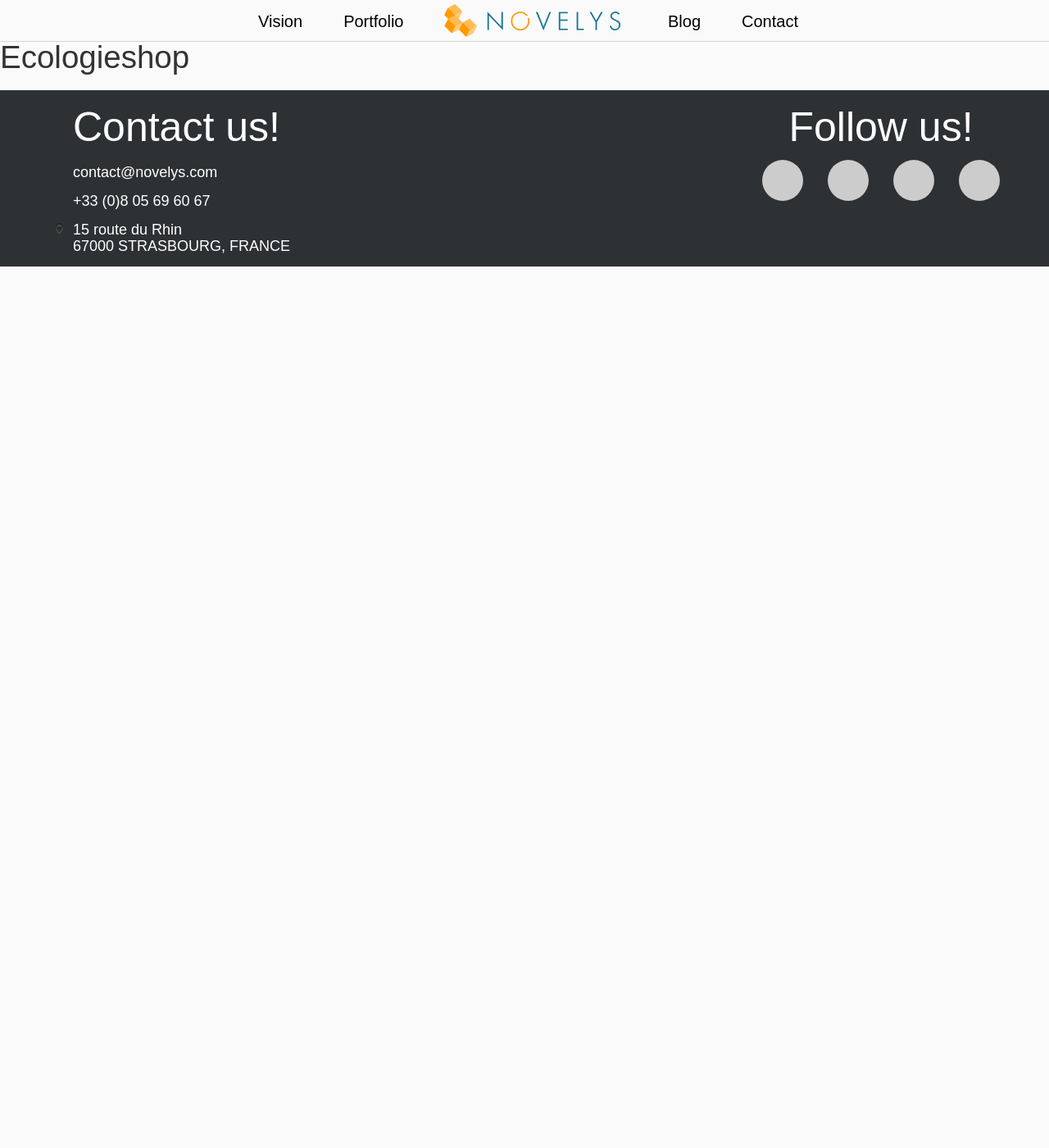
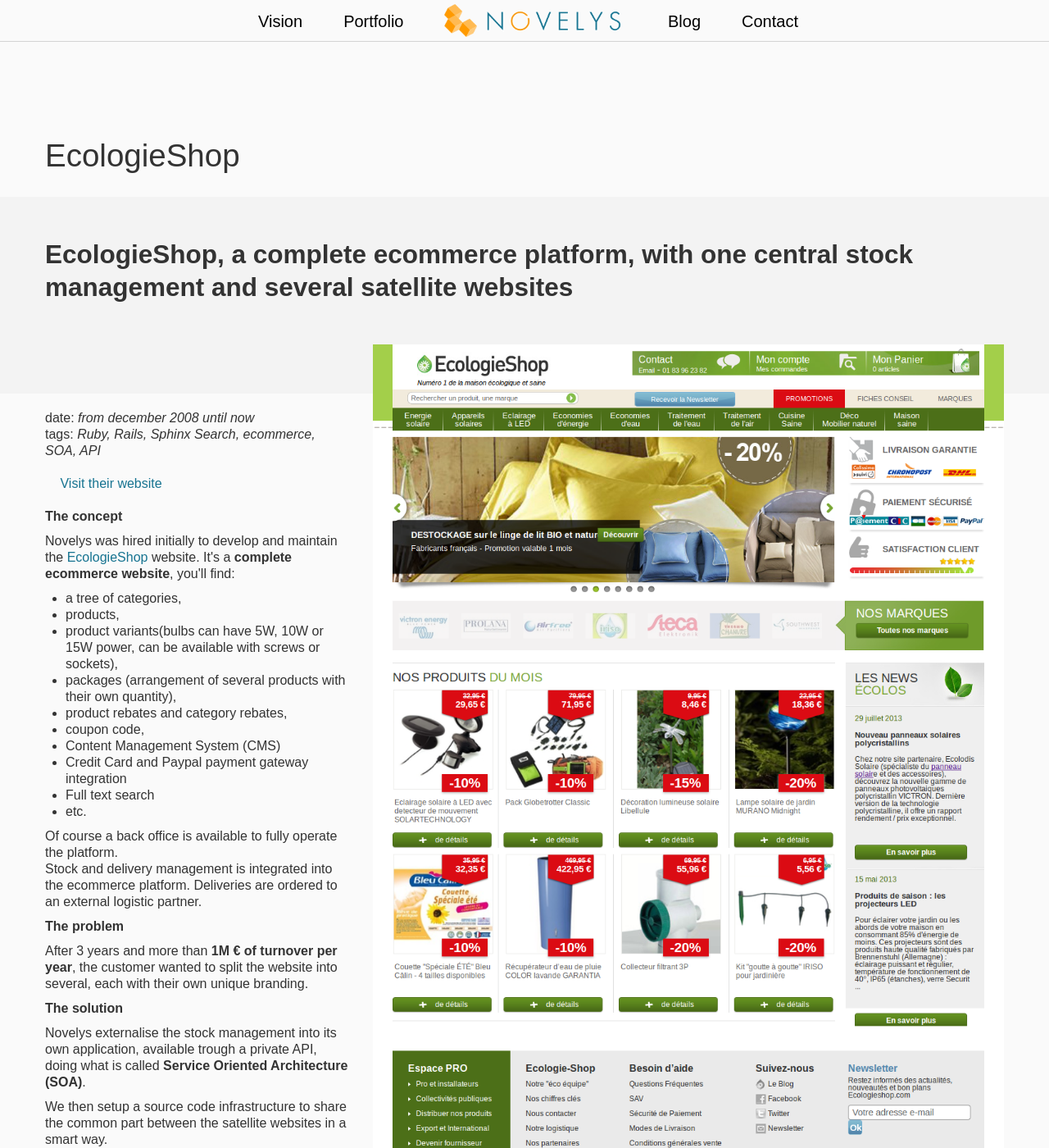
Before and after one commit to novelys/novelys.github.com, a Jekyll site: the page built from portfolio/_posts/2008-12-01-ecologieshop.html, in a window 1280 px wide and 1400 px high. Shown: the whole window at 82% size. Built offline with Jekyll 4.4.1, drawn with Linux system fonts in a browser that asks for light colours; nearby versions of some CDN libraries; some of the changed text lies outside the part shown.

Commit message:
ecologieshop portfolio page, refined portfolio pages

```diff
--- a/css/extra.css
+++ b/css/extra.css
@@ -89,8 +89,13 @@
     margin: 10px 0;
     display: block; }
   body.portfolio_detail section.realcontent .timeframe {
-    font-style: italic;
+    margin-bottom: 0; }
+    body.portfolio_detail section.realcontent .timeframe span {
+      font-style: italic; }
+  body.portfolio_detail section.realcontent .tags {
     margin-bottom: 20px; }
+    body.portfolio_detail section.realcontent .tags span {
+      font-style: italic; }
   body.portfolio_detail section.realcontent img.intro {
     margin-top: -80px; }
   body.portfolio_detail section.realcontent a.featured {
--- a/css/extra.sass
+++ b/css/extra.sass
@@ -96,8 +96,13 @@
           margin: 10px 0
           display: block
         .timeframe
-          font-style: italic
+          margin-bottom: 0
+          span
+            font-style: italic
+        .tags
           margin-bottom: 20px
+          span
+            font-style: italic
         img.intro
           margin-top: -80px
         a.featured
--- /dev/null
+++ b/portfolio/_posts/2008-12-01-ecologieshop.html
@@ -0,0 +1,142 @@
+---
+layout: default
+project_slug: "ecologieshop"
+project_name: "EcologieShop"
+project_description: "EcologieShop, a complete ecommerce platform, with one central stock management and several satellite websites"
+title: "EcologieShop, a complete ecommerce platform, with one central stock management and several satellite websites"
+date:   2008-12-01 21:00:00
+tags:
+  - Ruby
+  - Rails
+  - Sphinx Search
+  - ecommerce
+  - SOA
+  - API
+categories:
+  - portfolio
+permalink: /portfolio/ecologieshop.html
+body_class: "portfolio_detail"
+---
+
+<section class="content project_name">
+  <div class="container">
+    <div class="row">
+      <div class="span12">
+        <h1>{{page.project_name}}</h1>
+      </div>
+    </div>
+  </div>
+</section>
+<section class="content project_description">
+  <div class="container">
+    <div class="row">
+      <div class="span12">
+        <h2>{{page.project_description}}</h2>
+      </div>
+    </div>
+  </div>
+</section>
+<section class="content realcontent">
+  <div class="container">
+    <div class="row">
+      <div class="span4">
+        <p class="timeframe">date: <span>from december 2008 until now</span></p>
+        <p class="tags">tags: <span>{{ page.tags | join:', ' }}</span></p>
+        <a href="http://www.ecologie-shop.com" target="_blank" class="featured"><i class="icon-angle-right"></i> Visit their website</a>
+        <strong class="intro">The concept</strong>
+        <p>
+          Novelys was hired initially to develop and maintain the <a href="http://www.ecologie-shop.com">EcologieShop</a> website. It's a <strong>complete ecommerce website</strong>, you'll find:
+          <ul>
+            <li>a tree of categories,</li>
+            <li>products,</li>
+            <li>product variants(bulbs can have 5W, 10W or 15W power, can be available with screws or sockets),</li>
+            <li>packages (arrangement of several products with their own quantity),</li>
+            <li>product rebates and category rebates,</li>
+            <li>coupon code,</li>
+            <li>Content Management System (CMS)</li>
+            <li>Credit Card and Paypal payment gateway integration</li>
+            <li>Full text search</li>
+            <li>etc.</li>
+          </ul>
+          Of course a back office is available to fully operate the platform.
+          <br/>
+          Stock and delivery management is integrated into the ecommerce platform. Deliveries are ordered to an external logistic partner.
+          <strong class="intro">The problem</strong>
+          After 3 years and more than <strong>1M € of turnover per year</strong>, the customer wanted to split the website into several, each with their own unique branding.
+        </p>
+        <strong class="intro">The solution</strong>
+        <p>
+          Novelys externalise the stock management into its own application, available trough a private API, doing what is called <strong>Service Oriented Architecture (SOA)</strong>.
+        </p>
+        <p>
+          We then setup a source code infrastructure to share the common part between the satellite websites in a smart way.
+        </p>
+        <p>
+          <a href="#" class="icon-arrow-down navigation gotoNextParagraph" title="go to next paragraph"></a>
+        </p>
+      </div>
+      <div class="span8">
+        <img src="/img/portfolio/ecologieshop_1.png" class="intro" />
+      </div>
+    </div>
+    <div class="row">
+      <div class="span4">
+        <p>
+          <a href="http://www.ecolodis-solaire.com">Ecolodis Solaire</a> is one of the many satellite website gravitating around the EcologieShop ecommerce platform.
+        </p>
+        <p>
+          <a href="#" class="icon-arrow-down navigation gotoNextParagraph" title="go to next paragraph"></a>
+          <a href="#" class="icon-arrow-up navigation gotoPreviousParagraph" title="go to previous paragraph"></a>
+        </p>
+      </div>
+      <div class="span8" style="text-align:center;">
+        <img src="/img/portfolio/ecologieshop_2.png"/>
+      </div>
+    </div>
+    <div class="row">
+      <div class="span4">
+        <p>
+          Each satellite website has its own operators who operates the site through its own back office.
+        </p>
+        <p>
+          Every content is manageable through this interface: the products, the packages, the SEO descriptions (Search Engine Optimisation), the news, the editorial sections, the highlighted products, etc.
+        </p>
+        <p>
+          Several CSV <strong>exports</strong> and <strong>dashboards</strong> are available to the admin users. It's the main software used by the customer and its employees to manage its business.
+        </p>
+        <p>
+          Products feeds are built to advertise product informations to affiliate business partners like:
+          <ul>
+            <li>RueDuCommerce (XML)</li>
+            <li>Netaffiliation (XML)</li>
+            <li>Price Minister (XML)</li>
+            <li>Neteven (SOAP)</li>
+          </ul>
+        </p>
+        <p>
+          <a href="#" class="icon-arrow-down navigation gotoNextParagraph" title="go to next paragraph"></a>
+          <a href="#" class="icon-arrow-up navigation gotoPreviousParagraph" title="go to previous paragraph"></a>
+        </p>
+      </div>
+      <div class="span8" style="text-align:center;">
+        <img src="/img/portfolio/ecologieshop_3.png"/>
+      </div>
+    </div>
+    <div class="row">
+      <div class="span4">
+        <p>
+          The stock backend has its own dedicated control panel.
+        </p>
+        <p>
+          The web application is <strong>interconnected with the logistic partner</strong> (<a href="http://www.morin-logistic.com/">Moring Logistic</a>) to export and import delivery informations.
+        </p>
+        <p>
+          <a href="#" class="icon-arrow-up navigation gotoPreviousParagraph" title="go to previous paragraph"></a>
+        </p>
+      </div>
+      <div class="span8" style="text-align:center;">
+        <img src="/img/portfolio/ecologieshop_4.png"/>
+      </div>
+    </div>
+  </div>
+</section>
--- a/portfolio/_posts/2008-12-01-ecologieshop.markdown
+++ /dev/null
@@ -1,15 +0,0 @@
----
-layout: default
-project_slug: "ecologieshop"
-project_name: "Ecologieshop"
-project_description: ""
-title:  ""
-date:   2008-12-01 21:00:00
-tags: ecommerce
-categories:
-  - portfolio
-permalink: /portfolio/ecologieshop.html
----
-
-<h1>{{page.project_name}}</h1>
-<h2>{{page.project_description}}</h2>
```
Also changed, not shown: portfolio/_posts/2013-03-13-abcalsace.html (+8 -4 lines), portfolio/_posts/2013-04-18-artetvguide.html (+10 -4 lines), img/portfolio/ecologieshop_1.png (added), img/portfolio/ecologieshop_2.png (added), img/portfolio/ecologieshop_3.png (added), img/portfolio/ecologieshop_4.png (added).
